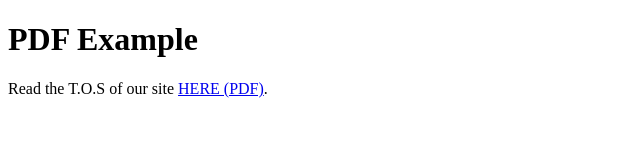
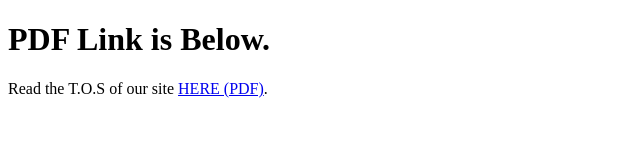
Before and after one commit to amethystruf2/tos.html, a plain HTML site: page index.html in a window 1280 px wide. Shown: the whole page, without its empty margins (0-640 px from the left). Drawn offline with Linux system fonts and the light colour scheme.

Commit message:
Update index.html

```diff
--- a/index.html
+++ b/index.html
@@ -4,7 +4,7 @@
     <title>T.O.S (PDF) | AmethystRuf2</title>
   </head>
   <body>
-    <h1>PDF Example</h1>
+    <h1>PDF Link is Below.</h1>
     <p>Read the T.O.S of our site <a href="https://cdn.glitch.global/4c8c5cc4-635b-497f-bf3e-0746a15a53fb/tos.txt.pdf?v=1693277945958">HERE (PDF)</a>.</p>
   </body>
 </html>
```
